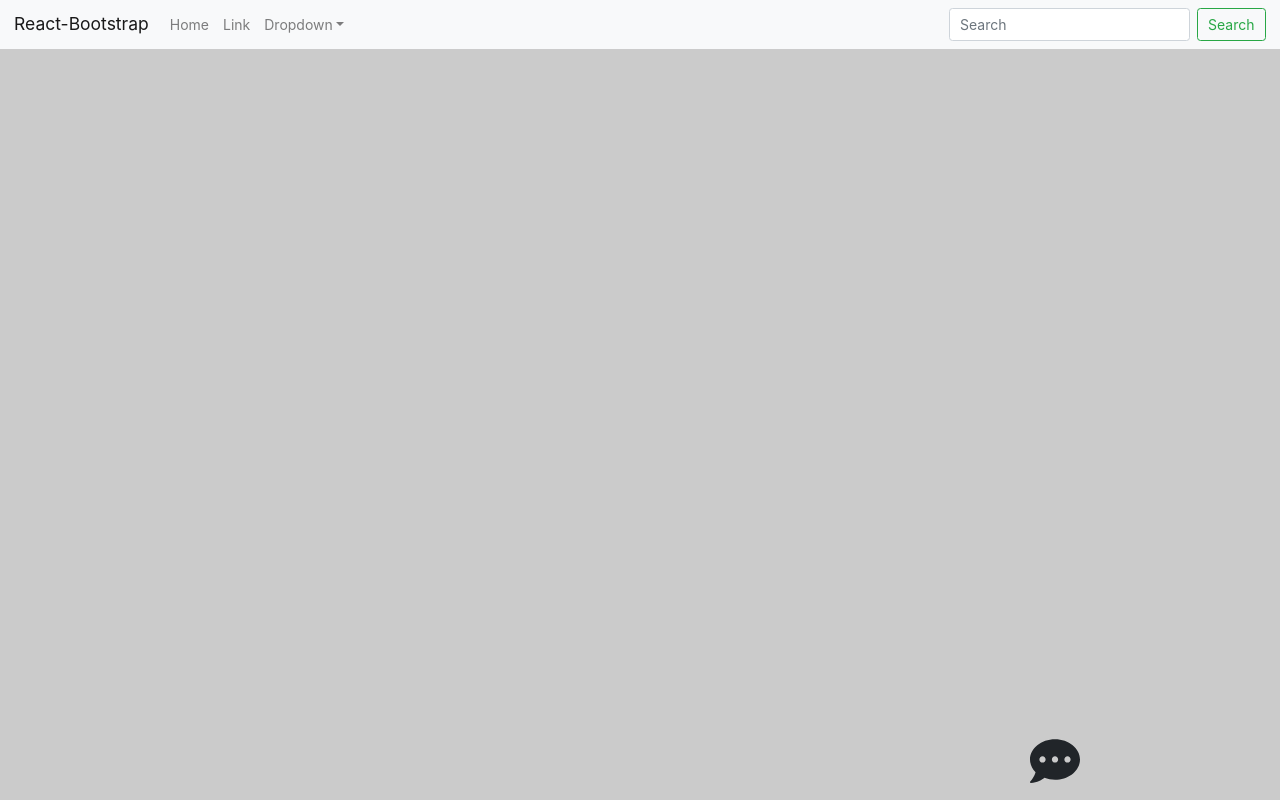
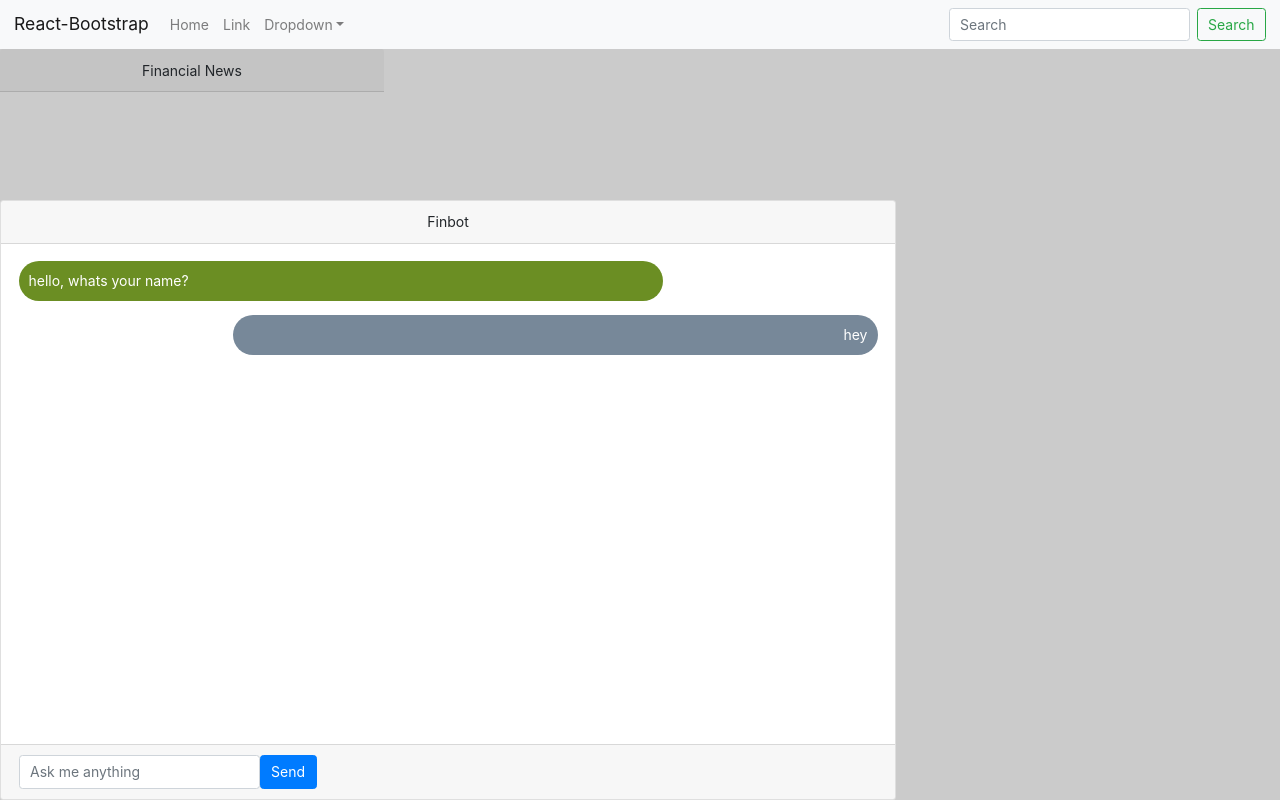
Before and after one commit to basselalsayed/finbot, a React (Create React App) app: page / in a window 1280 px wide. Built offline with nearby package versions, Linux system fonts and the light colour scheme.

Commit message:
created news component with subcomponents

```diff
--- a/src/App.js
+++ b/src/App.js
@@ -3,6 +3,7 @@ import Greeting from './components/greeting/Greeting'
 import Header from './components/header/Header'
 import Header2 from './components/header/Header2'
 import Chatbot from './components/chatbot/Chatbot'
+import News from './components/news/News'
 import ThemeSwitcher from './ThemeSwitcher'
 import Draggable from 'react-draggable';
 // eslint-disable-next-line
@@ -22,8 +23,8 @@ export default class App extends Component {
     <Router>
       <div className="App">
         <Header2 />
-        {/* <Greeting /> */}
         <Chatbot />
+        <News />
       </div>
     </Router>
   );
--- a/src/components/chatbot/components/Container.js
+++ b/src/components/chatbot/components/Container.js
@@ -22,7 +22,7 @@ export default class ExampleContainer extends Component {
         type: 'send'
       }
     ],
-    showBot: false,
+    showBot: true,
   }
 
   toggleBot = () => {
@@ -57,10 +57,10 @@ export default class ExampleContainer extends Component {
     const { showBot } = this.state;
     if (showBot) {
       return (
-        <Card style={{ width: '20rem',
+        <Card style={{ width: '70%',
                        position: "absolute",
                        bottom: 0,
-                       right: 10,
+                      //  right: 10,
                        zIndex: 1000,
          }} id='chat-window' >
           <Card.Header onClick={this.toggleBot} style={{cursor: 'pointer'}}>Finbot</Card.Header>
--- /dev/null
+++ b/src/components/news/News.js
@@ -0,0 +1,14 @@
+import React, { Component } from 'react'
+import Container from './components/Container'
+
+export default class News extends Component {
+  render() {
+    return (
+      <aside>
+      <div style={{width: '30%'}}>
+        <Container />
+      </div>
+      </aside>
+    )
+  }
+}
--- /dev/null
+++ b/src/components/news/components/Container.js
@@ -0,0 +1,12 @@
+import React, { Component } from 'react'
+import { Card } from 'react-bootstrap'
+
+export class Container extends Component {
+  render() {
+    return (
+      <Card.Header> Financial News </Card.Header>
+    )
+  }
+}
+
+export default Container
```
Also changed, not shown: src/components/news/components/Article.js (added), src/components/news/components/Articles.js (added).
